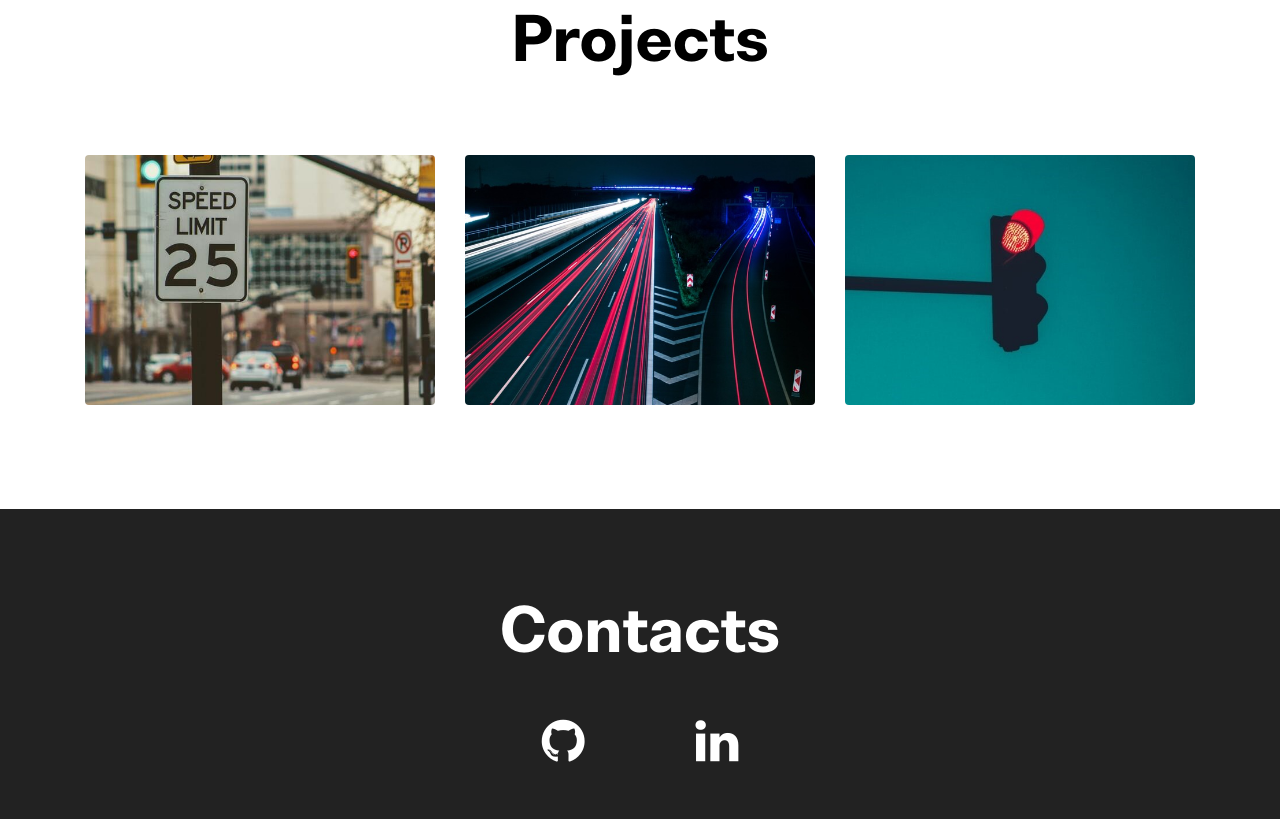
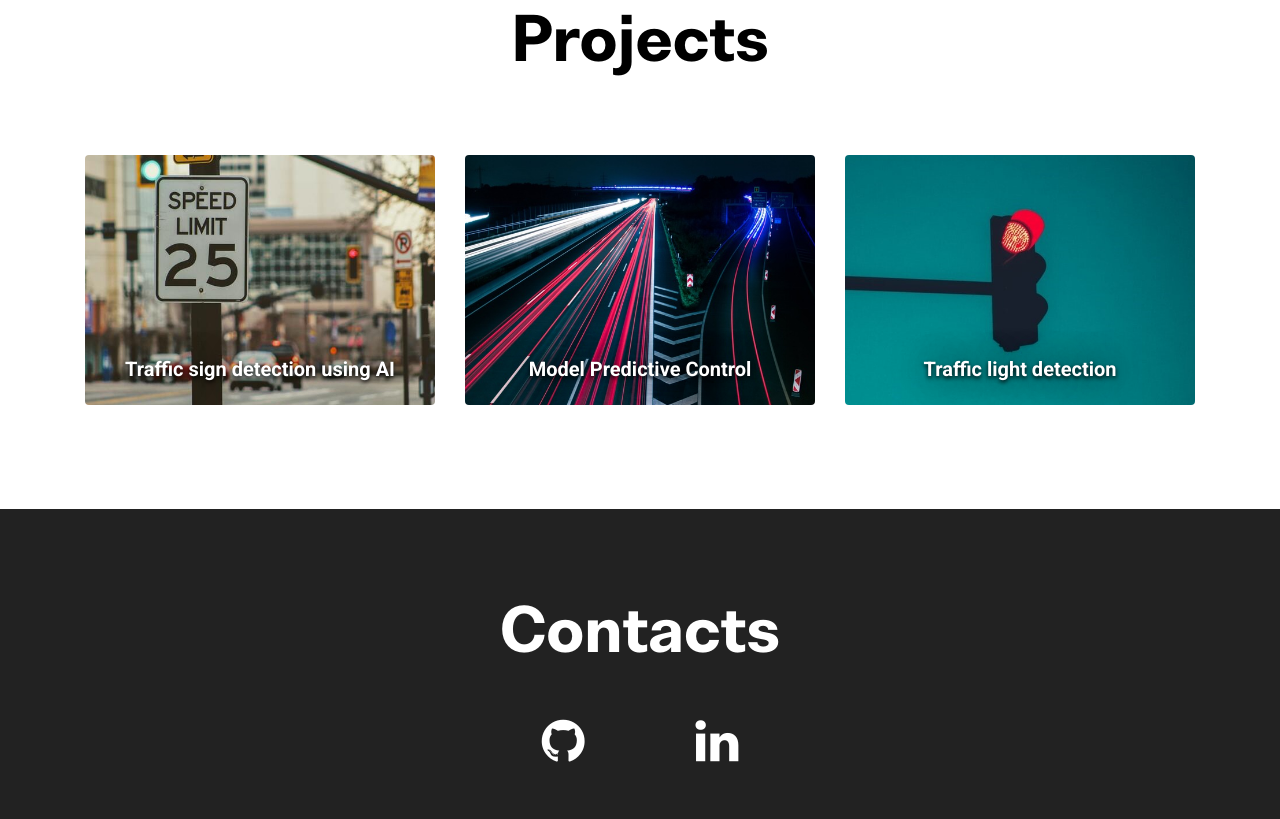
Before and after one commit to DanielrdMorais/Portefolio, a plain HTML site: page index.html in a window 1280 px wide. Shown: the part 737-1556 px from the top of the page. Drawn offline with nearby package versions, Linux system fonts and the light colour scheme.

Commit message:
Update index.html

```diff
--- a/index.html
+++ b/index.html
@@ -84,6 +84,7 @@
       <div class="col-lg-4 col-6 mb-4 shuffle-item">
         <div class="position-relative rounded hover-wrapper">
           <img src="images/portfolio/TSD.jpg" alt="portfolio-image" class="img-fluid rounded w-100">
+            <div class="projectname">Traffic sign detection using AI</div>
           <div class="hover-overlay">
             <div class="hover-content">
               <a class="btn btn-light btn-sm" href="https://github.com/DanielrdMorais/ADAS-TSD">view project</a>
@@ -94,6 +95,7 @@
       <div class="col-lg-4 col-6 mb-4 shuffle-item">
         <div class="position-relative rounded hover-wrapper">
           <img src="images/portfolio/MPC.jpeg" alt="portfolio-image" class="img-fluid rounded w-100">
+             <div class="projectname">Model Predictive Control</div>
           <div class="hover-overlay">
             <div class="hover-content">
               <a class="btn btn-light btn-sm" href="https://github.com/DanielrdMorais/SelfDrivingMPC">view project</a>
@@ -104,6 +106,7 @@
         <div class="col-lg-4 col-6 mb-4 shuffle-item">
         <div class="position-relative rounded hover-wrapper">
           <img src="images/portfolio/TFL.jpg" alt="portfolio-image" class="img-fluid rounded w-100">
+            <div class="projectname">Traffic light detection</div>
           <div class="hover-overlay">
             <div class="hover-content">
               <a class="btn btn-light btn-sm" href="">Coming Soon!</a>
```
